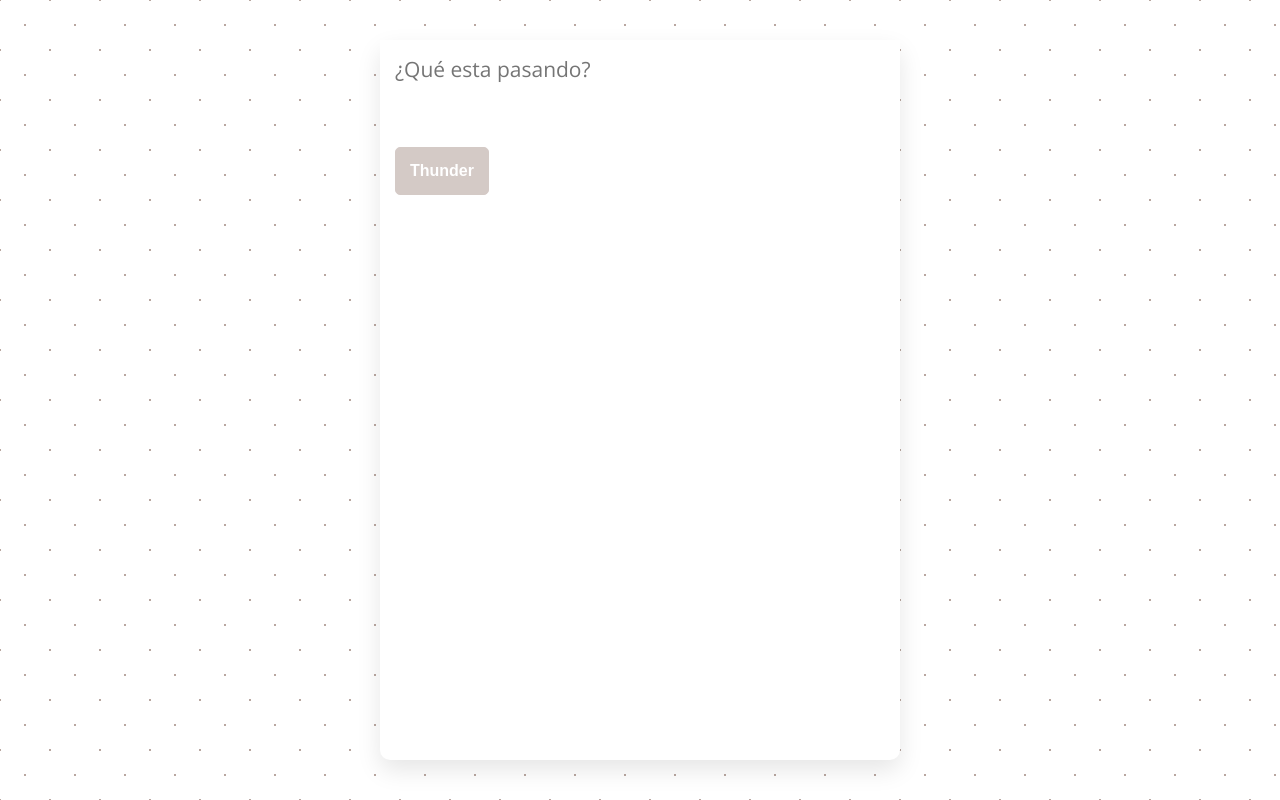
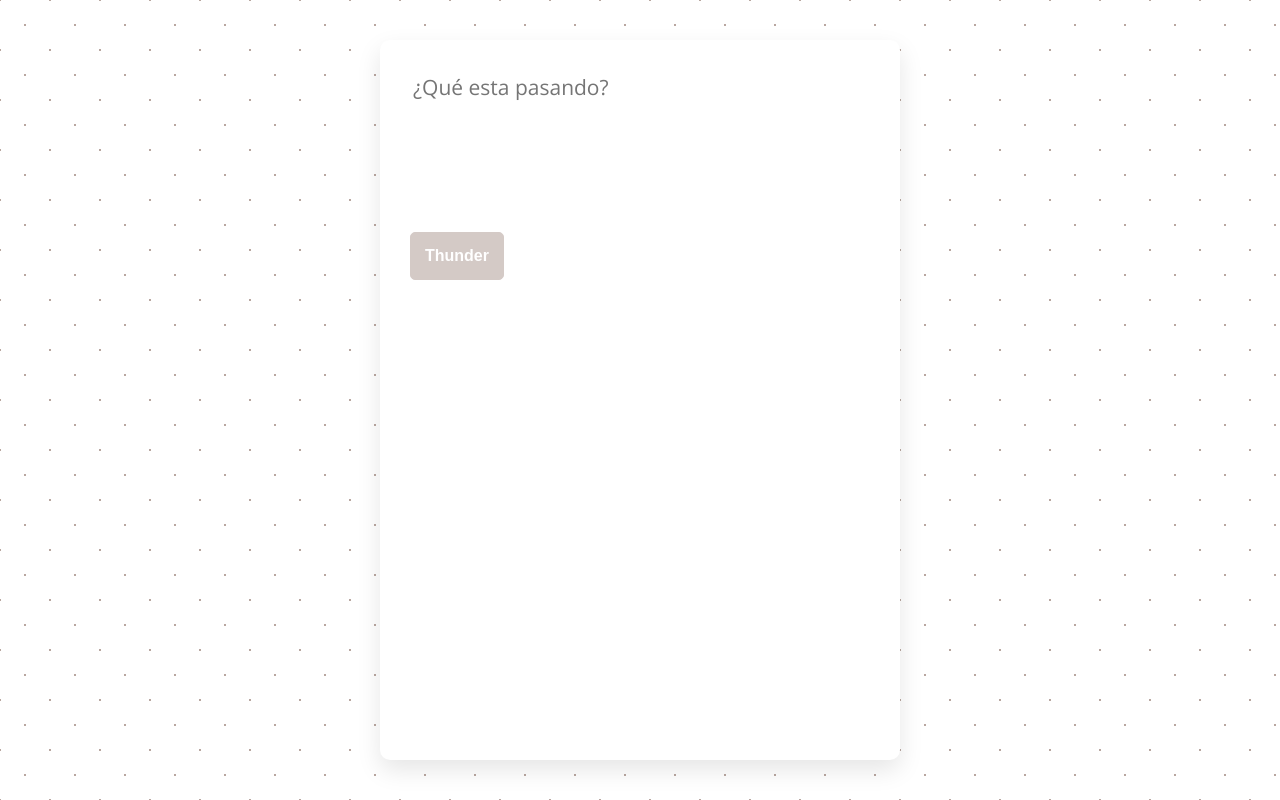
Before and after one commit to Lucas-Argerich/Twitter-Clone-NodeJS, a Next.js app: page /compose/thunder in a window 1280 px wide. Built offline with nearby package versions, Linux system fonts and the light colour scheme; no server answers; sample sign-in values are in the browser's storage.

Commit message:
Post Image to firebase, Display

```diff
--- /dev/null
+++ b/components/DragImage/DragImage.module.css
@@ -0,0 +1,26 @@
+.div {
+  border-radius: 5px;
+}
+
+.section {
+  border-radius: 10px;
+  display: flex;
+  flex-direction: column;
+  max-height: 250px;
+  overflow: hidden;
+  position: relative;
+}
+
+.img {
+  flex: 1;
+  position: relative;
+}
+
+.shadow {
+  box-shadow: inset 0 0 10px 10px #00000055;
+  height: 100%;
+  left: 0;
+  position: absolute;
+  top: 0;
+  width: 100%;
+}
--- /dev/null
+++ b/components/DragImage/index.js
@@ -0,0 +1,84 @@
+import { useState, useEffect } from 'react'
+import uploadImage from '../../firebase/uploadImage'
+import { getDownloadURL } from 'firebase/storage'
+import styles from './DragImage.module.css'
+
+const DRAG_IMAGE_STATES = {
+  NONE: 0,
+  DRAG_OVER: 1,
+  UPLOADING: 2,
+  COMPLETE: 3,
+  ERROR: -1,
+}
+
+export default function DragImage({ children }) {
+  const [drag, setDrag] = useState(DRAG_IMAGE_STATES.NONE)
+  const [task, setTask] = useState(null)
+  const [imgURL, setImgURL] = useState(null)
+
+  useEffect(() => {
+    console.log(task)
+    if (task) {
+      const onProgress = () => {
+        console.log('on progress')
+      }
+      const onError = (err) => {
+        console.log(err)
+      }
+      const onComplete = () => {
+        console.log('on complete')
+        getDownloadURL(task.snapshot.ref).then(setImgURL)
+        setDrag(DRAG_IMAGE_STATES.COMPLETE)
+      }
+      task.on('state_changed', onProgress, onError, onComplete)
+    }
+  }, [task])
+
+  const handleDragEnter = (e) => {
+    e.preventDefault()
+    setDrag(DRAG_IMAGE_STATES.DRAG_OVER)
+  }
+
+  const handleDragLeave = (e) => {
+    e.preventDefault()
+    if (e.currentTarget.contains(e.relatedTarget)) {
+      setDrag(DRAG_IMAGE_STATES.NONE)
+    }
+  }
+
+  const handleDrop = (e) => {
+    e.preventDefault()
+    setDrag(DRAG_IMAGE_STATES.UPLOADING)
+    const file = e.dataTransfer.files[0]
+    const task = uploadImage(file)
+    setTask(task)
+  }
+
+  const borderDefault = {
+    border: '3px solid transparent',
+  }
+
+  const borderOnDrag = {
+    border: '3px dashed var(--color-primary)',
+  }
+
+  return (
+    <div
+      className={styles.div}
+      onDragEnter={handleDragEnter}
+      onDragLeave={handleDragLeave}
+      onDrop={handleDrop}
+      style={
+        drag === DRAG_IMAGE_STATES.DRAG_OVER ? borderOnDrag : borderDefault
+      }
+    >
+      {children}
+      {imgURL && (
+        <section className={styles.section}>
+          <img className={styles.img} src={imgURL} />
+          <div className={styles.shadow}></div>
+        </section>
+      )}
+    </div>
+  )
+}
--- a/firebase/client.js
+++ b/firebase/client.js
@@ -1,6 +1,7 @@
 import { initializeApp } from 'firebase/app'
 import { getAuth } from 'firebase/auth'
 import { getFirestore } from 'firebase/firestore'
+import { getStorage } from 'firebase/storage'
 
 const firebaseConfig = {
   apiKey: 'AIzaSyCq30LS060QtfyTDx2rop0lX4QuO6ppEE4',
@@ -15,3 +16,4 @@ const firebaseConfig = {
 const app = initializeApp(firebaseConfig)
 getAuth(app)
 export const db = getFirestore()
+export const storage = getStorage(app)
--- /dev/null
+++ b/firebase/uploadImage.js
@@ -0,0 +1,7 @@
+import { ref, uploadBytesResumable } from 'firebase/storage'
+import { storage } from './client'
+
+export default function uploadImage(file) {
+  const storageRef = ref(storage, `images/${file.name}`)
+  return uploadBytesResumable(storageRef, file)
+}
--- a/pages/compose/thunder/PostThunderPage.module.css
+++ b/pages/compose/thunder/PostThunderPage.module.css
@@ -1,6 +1,11 @@
+.form {
+  padding: 15px;
+}
+
 .textarea {
   border: none;
   font-size: 21px;
+  min-height: 150px;
   outline: 0;
   padding: 15px;
   resize: none;
--- a/pages/compose/thunder/index.js
+++ b/pages/compose/thunder/index.js
@@ -4,6 +4,7 @@ import styles from './PostThunderPage.module.css'
 import useUser from 'hooks/useUser'
 import { useState } from 'react'
 import { useRouter } from 'next/router'
+import DragImage from 'components/DragImage'
 
 const COMPOSE_STATES = {
   USER_NOT_KNOWN: 0,
@@ -43,12 +44,14 @@ export default function PostThunderPage() {
 
   return (
     <>
-      <form onSubmit={handleSubmit}>
-        <textarea
-          className={styles.textarea}
-          placeholder="¿Qué esta pasando?"
-          onChange={handleChange}
-        />
+      <form className={styles.form} onSubmit={handleSubmit}>
+        <DragImage>
+          <textarea
+            className={styles.textarea}
+            placeholder="¿Qué esta pasando?"
+            onChange={handleChange}
+          />
+        </DragImage>
         <div className={styles.button}>
           <Button disabled={isButtonDisabled}>Thunder</Button>
         </div>
```
